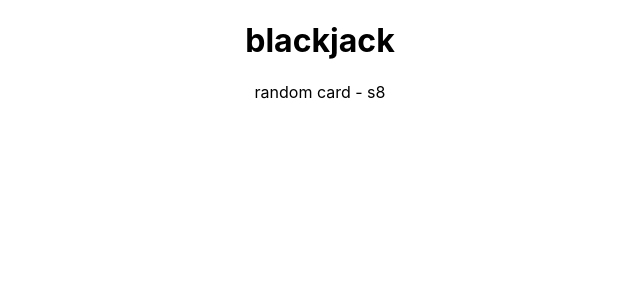
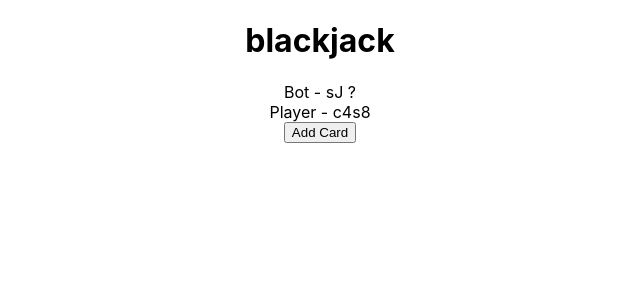
Before and after one commit to EvgenyMinin/React_BlackJack, a React (Create React App) app: page / in a window 1280 px wide. Shown: the top 300 px of the page, without its empty margins (320-960 px from the left). Built offline with nearby package versions, Linux system fonts and the light colour scheme.

Commit message:
add new card

```diff
--- a/src/components/App.js
+++ b/src/components/App.js
@@ -1,20 +1,34 @@
-import React from "react";
+import React, { useState } from "react";
 import styled from "styled-components";
-import Card from "./Card";
+import BotCard from "./BotCard";
+import PlayerCard from "./PlayerCard";
+import { randomCards } from "./common/cardDeck";
+
+const botStartCards = randomCards.splice(-2, 1);
+const startCards = randomCards.splice(-2, 2);
+
+const App = () => {
+  const [cards, setCards] = useState(startCards);
+  const addCard = () => {
+    const newCard = randomCards.pop();
+    setCards([...cards, newCard]);
+  };
+  return (
+    <Container>
+      <h1>blackjack</h1>
+      <BotCard botStartCards={botStartCards} />
+      <PlayerCard cards={cards} />
+      <button disabled={cards.length >= 51} onClick={() => addCard()}>
+        Add Card
+      </button>
+    </Container>
+  );
+};
+
+export default App;
 
 const Container = styled.div`
   display: flex;
   flex-direction: column;
   align-items: center;
 `;
-
-const App = () => {
-  return (
-    <Container>
-      <h1>blackjack</h1>
-      <Card />
-    </Container>
-  );
-};
-
-export default App;
--- /dev/null
+++ b/src/components/BotCard.js
@@ -0,0 +1,7 @@
+import React from "react";
+
+const BotCard = ({ botStartCards }) => {
+  return <div>Bot - {botStartCards} ?</div>;
+};
+
+export default BotCard;
--- a/src/components/Card.js
+++ /dev/null
@@ -1,9 +0,0 @@
-import React from "react";
-import { randomCards } from "./common/cardDeck";
-
-const Card = () => {
-  const card = randomCards.pop();
-  return <div>random card - {card}</div>;
-};
-
-export default Card;
--- /dev/null
+++ b/src/components/PlayerCard.js
@@ -0,0 +1,9 @@
+import React from "react";
+import { randomCards } from "./common/cardDeck";
+// import { randomCards } from "./common/cardDeck";
+
+const PlayerCard = ({ cards }) => {
+  return <div>Player - {cards}</div>;
+};
+
+export default PlayerCard;
```
